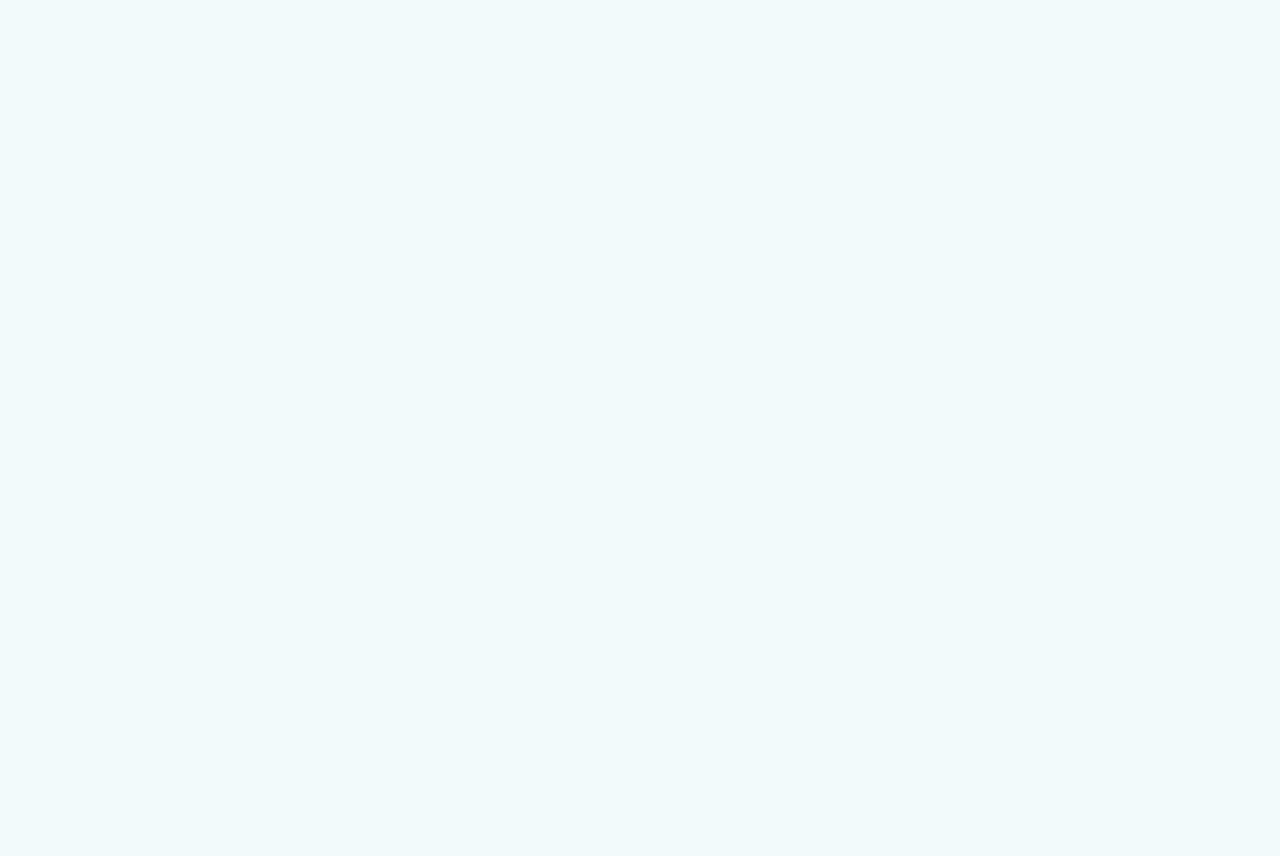
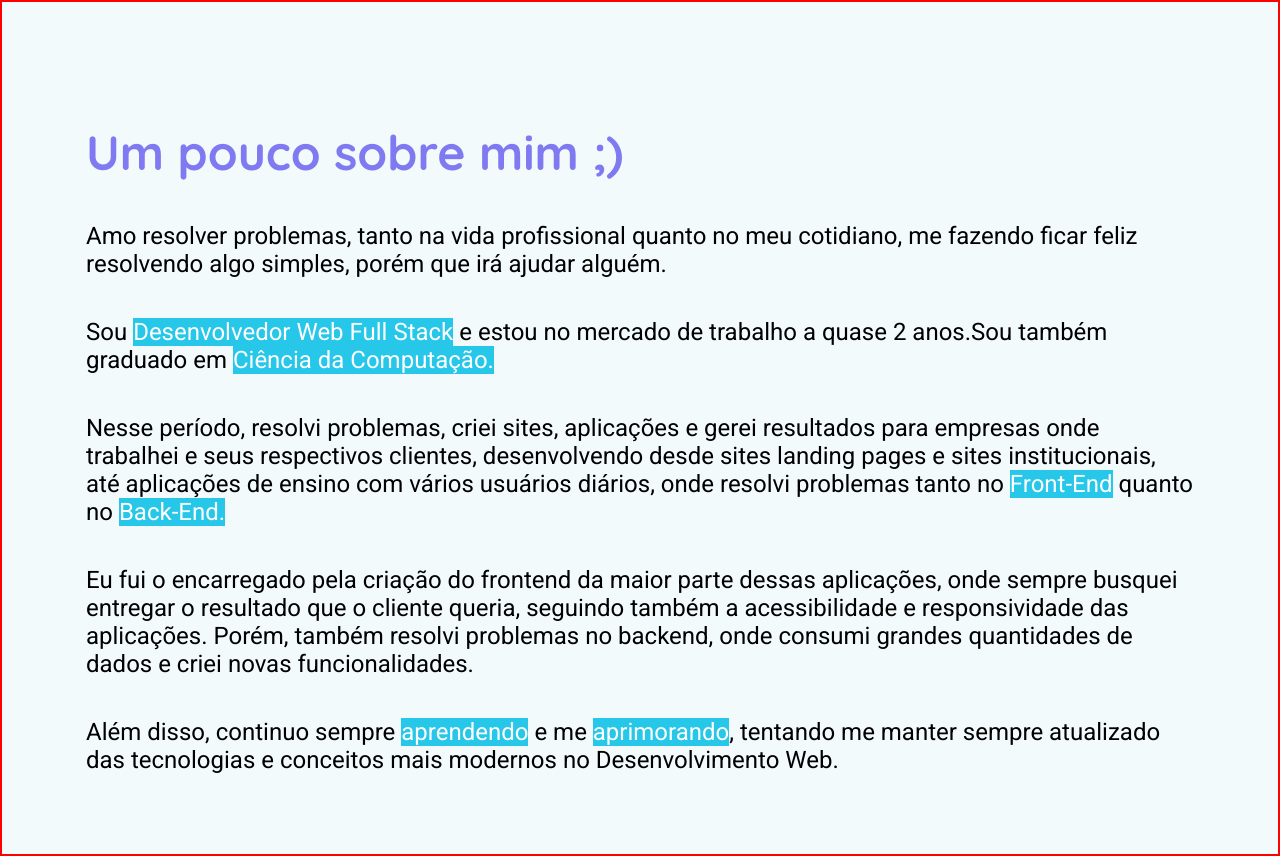
Before and after one commit to daniloramin/portifolio, a React (Vite) app: page / in a window 1280 px wide. Shown: the part 800-1656 px from the top of the page. Before the commit the page ends 800 px from the top, so only its background shows below. Built offline with nearby package versions, Linux system fonts and the light colour scheme.

Commit message:
criacao da base da about section

```diff
--- a/package.json
+++ b/package.json
@@ -12,6 +12,7 @@
   "dependencies": {
     "react": "^18.2.0",
     "react-dom": "^18.2.0",
+    "react-icons": "^5.0.1",
     "styled-components": "^6.1.8"
   },
   "devDependencies": {
--- a/src/App.css
+++ b/src/App.css
@@ -7,6 +7,8 @@
   --primary: rgb(39, 199, 233);
   --secondary: rgb(127, 122, 241);
   --accent: rgb(143, 72, 236);
+
+  scroll-behavior: smooth;
 }
 
 * {
--- a/src/App.tsx
+++ b/src/App.tsx
@@ -1,11 +1,13 @@
 import "./App.css";
 
 import { Home } from "@components/home";
+import { About } from "@components/about";
 
 function App() {
   return (
     <>
       <Home></Home>
+      <About></About>
     </>
   );
 }
--- /dev/null
+++ b/src/components/about/About.tsx
@@ -0,0 +1,45 @@
+import { StyledAbout } from "./style";
+import { StyledBackgroundHighlight } from "../styled/styled";
+
+export const About = () => {
+  return (
+    <StyledAbout id="about">
+      <div className="wrapper width">
+        <h2>Um pouco sobre mim ;)</h2>
+
+        <p>
+          Amo resolver problemas, tanto na vida profissional quanto no meu cotidiano, me fazendo
+          ficar feliz resolvendo algo simples, porém que irá ajudar alguém.
+        </p>
+
+        <p>
+          Sou <StyledBackgroundHighlight>Desenvolvedor Web Full Stack</StyledBackgroundHighlight> e
+          estou no mercado de trabalho a quase 2 anos.Sou também graduado em{" "}
+          <StyledBackgroundHighlight>Ciência da Computação.</StyledBackgroundHighlight>
+        </p>
+
+        <p>
+          Nesse período, resolvi problemas, criei sites, aplicações e gerei resultados para empresas
+          onde trabalhei e seus respectivos clientes, desenvolvendo desde sites landing pages e
+          sites institucionais, até aplicações de ensino com vários usuários diários, onde resolvi
+          problemas tanto no <StyledBackgroundHighlight>Front-End</StyledBackgroundHighlight> quanto
+          no <StyledBackgroundHighlight>Back-End.</StyledBackgroundHighlight>
+        </p>
+
+        <p>
+          Eu fui o encarregado pela criação do frontend da maior parte dessas aplicações, onde
+          sempre busquei entregar o resultado que o cliente queria, seguindo também a acessibilidade
+          e responsividade das aplicações. Porém, também resolvi problemas no backend, onde consumi
+          grandes quantidades de dados e criei novas funcionalidades.
+        </p>
+
+        <p>
+          Além disso, continuo sempre{" "}
+          <StyledBackgroundHighlight>aprendendo</StyledBackgroundHighlight> e me{" "}
+          <StyledBackgroundHighlight>aprimorando</StyledBackgroundHighlight>, tentando me manter
+          sempre atualizado das tecnologias e conceitos mais modernos no Desenvolvimento Web.
+        </p>
+      </div>
+    </StyledAbout>
+  );
+};
--- /dev/null
+++ b/src/components/about/index.tsx
@@ -0,0 +1 @@
+export { About } from "./About";
--- /dev/null
+++ b/src/components/about/style.ts
@@ -0,0 +1,29 @@
+import styled from "styled-components";
+
+export const StyledAbout = styled.section`
+  border: 2px solid red;
+  min-height: 100vh;
+  min-height: 100dvh;
+
+  h2 {
+    font-size: 48px;
+    margin-top: 80px;
+    margin-bottom: 40px;
+    color: var(--secondary);
+  }
+
+  p {
+    font-size: 24px;
+    margin-bottom: 40px;
+  }
+
+  @media (max-width: 650px) {
+    h2 {
+      font-size: 30px;
+    }
+
+    p {
+      font-size: 16px;
+    }
+  }
+`;
--- a/src/components/header/Header.tsx
+++ b/src/components/header/Header.tsx
@@ -9,22 +9,22 @@ export const Header = () => {
       <nav className="width" data-open={isShow}>
         <menu>
           <li>
-            <a href="">Home</a>
+            <a href="#home">Home</a>
           </li>
           <li>
-            <a href="">Sobre</a>
+            <a href="#about">Sobre</a>
           </li>
           <li>
-            <a href="">Projetos</a>
+            <a href="#projects">Projetos</a>
           </li>
           <li>
-            <a href="">Habilidades</a>
+            <a href="#skills">Habilidades</a>
           </li>
           <li>
-            <a href="">Curriculo</a>
+            <a href="#experiences">Curriculo</a>
           </li>
           <li>
-            <a href="">Contato</a>
+            <a href="#contact">Contato</a>
           </li>
         </menu>
       </nav>
--- a/src/components/header/style.ts
+++ b/src/components/header/style.ts
@@ -3,6 +3,7 @@ import styled from "styled-components";
 export const StyledHeader = styled.header`
   --mobile-sidebar-right-padding: 3rem;
   position: fixed;
+  z-index: 100;
   top: 0;
   width: 100%;
 
--- a/src/components/home/Home.tsx
+++ b/src/components/home/Home.tsx
@@ -3,9 +3,11 @@ import { StyledBackgroundHighlight } from "../styled/styled";
 
 import { Header } from "@components/header";
 
+import { BsChevronDoubleDown } from "react-icons/bs";
+
 export const Home = () => {
   return (
-    <StyledHome>
+    <StyledHome id="home">
       <Header />
 
       <div className="container width">
@@ -13,7 +15,10 @@ export const Home = () => {
           <h1>
             Olá, sou o
             <br />
-            <StyledBackgroundHighlight>Danilo Ramin</StyledBackgroundHighlight>,
+            <StyledBackgroundHighlight $background="var(--accent)">
+              Danilo Ramin
+            </StyledBackgroundHighlight>
+            ,
             <br />
             Desenvolvedor Web Full Stack
           </h1>
@@ -23,6 +28,10 @@ export const Home = () => {
           <img src="https://placehold.co/300x450" alt="Imagem de Danilo Ramin" />
         </div>
       </div>
+
+      <a href="#about" className="more">
+        <BsChevronDoubleDown />
+      </a>
     </StyledHome>
   );
 };
--- a/src/components/home/style.ts
+++ b/src/components/home/style.ts
@@ -51,4 +51,28 @@ export const StyledHome = styled.section`
       }
     }
   }
+
+  a.more {
+    animation: down 4s linear infinite;
+
+    padding: 5px;
+    color: var(--background);
+
+    background-color: transparent;
+    border: 2px solid transparent;
+
+    svg {
+      font-size: 36px;
+    }
+  }
+
+  @keyframes down {
+    0%,
+    100% {
+      transform: translateY(0);
+    }
+    50% {
+      transform: translateY(20px);
+    }
+  }
 `;
--- a/src/components/styled/styled.ts
+++ b/src/components/styled/styled.ts
@@ -1,7 +1,11 @@
 import styled from "styled-components";
 
-export const StyledBackgroundHighlight = styled.span`
-  background-color: var(--accent);
+type StyledBackgroundHighlightProps = {
+  $background?: string;
+};
+
+export const StyledBackgroundHighlight = styled.span<StyledBackgroundHighlightProps>`
+  background-color: ${(props) => props.$background ?? "var(--primary)"};
   color: white;
   font-size: inherit;
   font-family: inherit;
```
Also changed, not shown: notes.txt, 1 other file (tests, documents, lock files or other folders).
